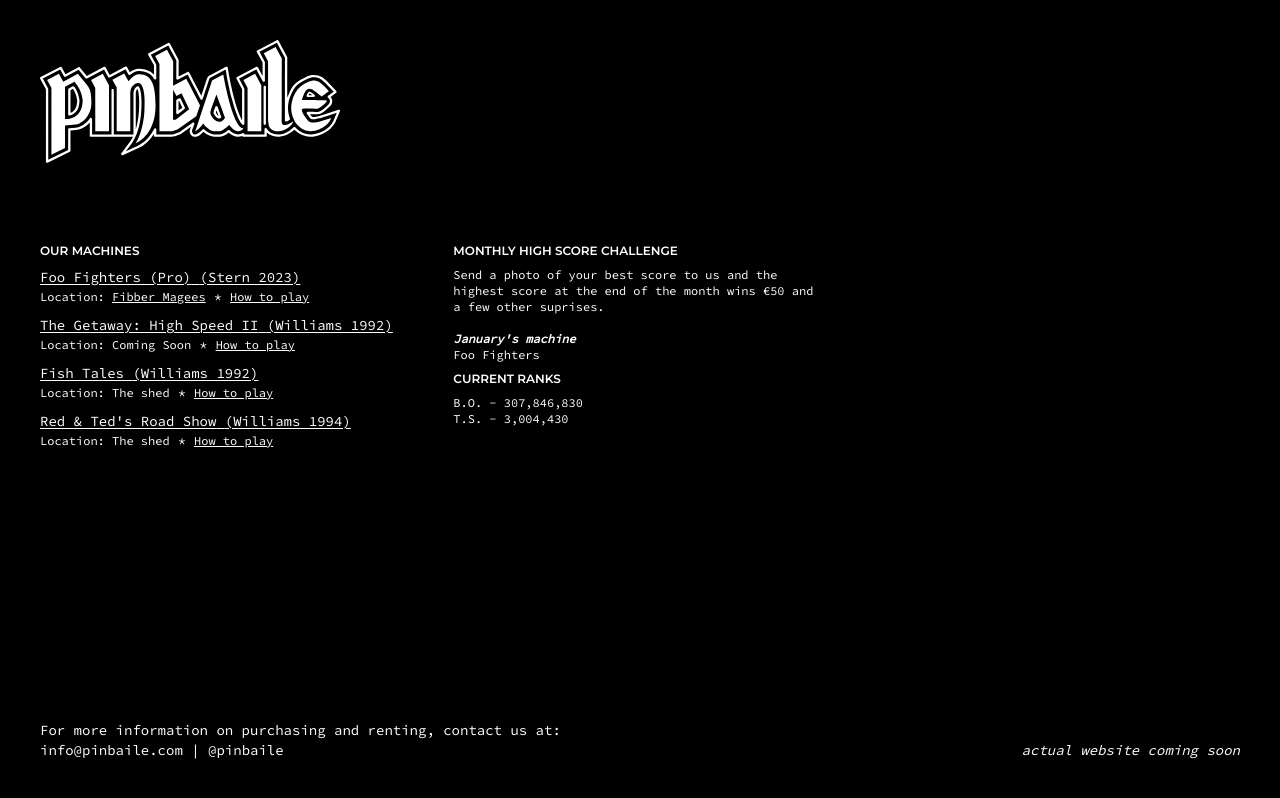
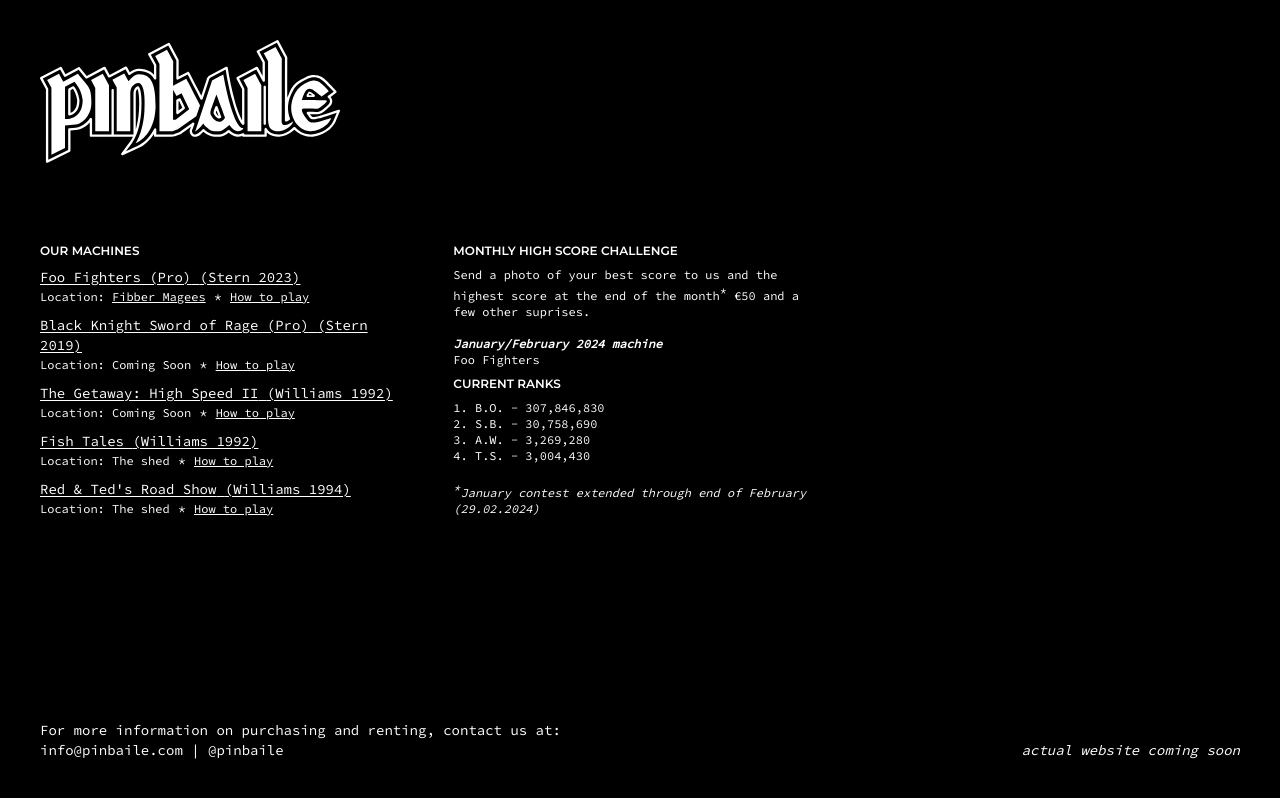
Before and after one commit to pinbaile/greasain, a React (Vite) app: page / in a window 1280 px wide. Built offline with nearby package versions, Linux system fonts and the light colour scheme; no server answers.

Commit message:
site update

```diff
--- a/src/constants/index.ts
+++ b/src/constants/index.ts
@@ -8,6 +8,14 @@
     howTo: 'https://www.youtube.com/watch?v=CdUOl1aVCzo',
     locationUrl:
       'https://www.google.com/maps/place/Fibber+Magees/@53.3529458,-6.2603666,15z/data=!4m2!3m1!1s0x0:0xa9e461e298020e37?sa=X&ved=2ahUKEwjg5oDV1-GDAxW6TUEAHYbsAH8Q_BJ6BAgTEAA'
+  },
+  {
+    name: 'Black Knight Sword of Rage (Pro)',
+    url: 'https://sternpinball.com/game/black-knight/',
+    manufacturer: 'Stern',
+    year: '2019',
+    location: 'Coming Soon',
+    howTo: 'https://www.youtube.com/watch?v=musEx6lbttQ'
   },
   {
     name: 'The Getaway: High Speed II',
--- a/src/pages/LandingPage/LandingPage.tsx
+++ b/src/pages/LandingPage/LandingPage.tsx
@@ -27,20 +27,28 @@
           </h2>
           <p className="text-xs font-source mb-4 max-w-prose">
             Send a photo of your best score to us and the highest score at the
-            end of the month wins €50 and a few other suprises.
+            end of the month<span className="align-super">*</span> €50 and a few
+            other suprises.
           </p>
           <h3 className="text-xs font-source font-extrabold italic mb-2">
-            January&apos;s machine
+            January/February 2024 machine
             <br />
-            <span className=" font-normal not-italic">Foo Fighters</span>
+            <span className="font-normal not-italic">Foo Fighters</span>
+            <span className=""></span>
           </h3>
           <h4 className="text-xs font-montserrat uppercase font-extrabold mb-2">
             CURRENT RANKS
           </h4>
           <ol className="text-xs font-source">
-            <li>B.O. - 307,846,830</li>
-            <li>T.S. - 3,004,430</li>
+            <li className="list-decimal list-inside">B.O. - 307,846,830</li>
+            <li className="list-decimal list-inside">S.B. - 30,758,690</li>
+            <li className="list-decimal list-inside">A.W. - 3,269,280</li>
+            <li className="list-decimal list-inside">T.S. - 3,004,430</li>
           </ol>
+          <div className="text-xs font-source italic mt-4">
+            <span className="align-super">*</span>January contest extended
+            through end of February (29.02.2024)
+          </div>
         </div>
         {!errorLoadingTournaments && (
           <>
```
Also changed, not shown: 13 other files (tests, documents, lock files or other folders).
